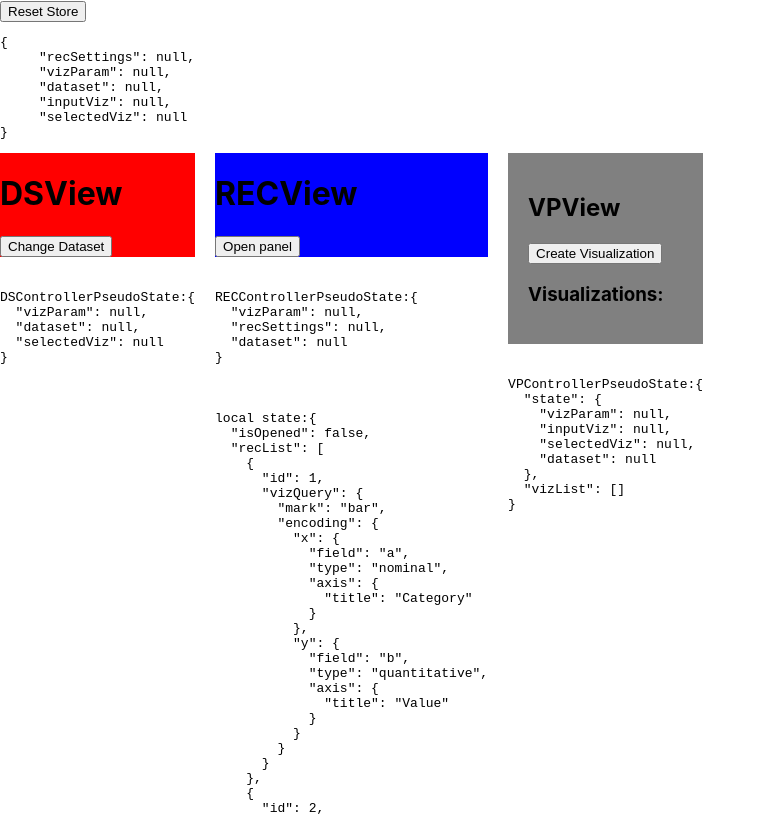
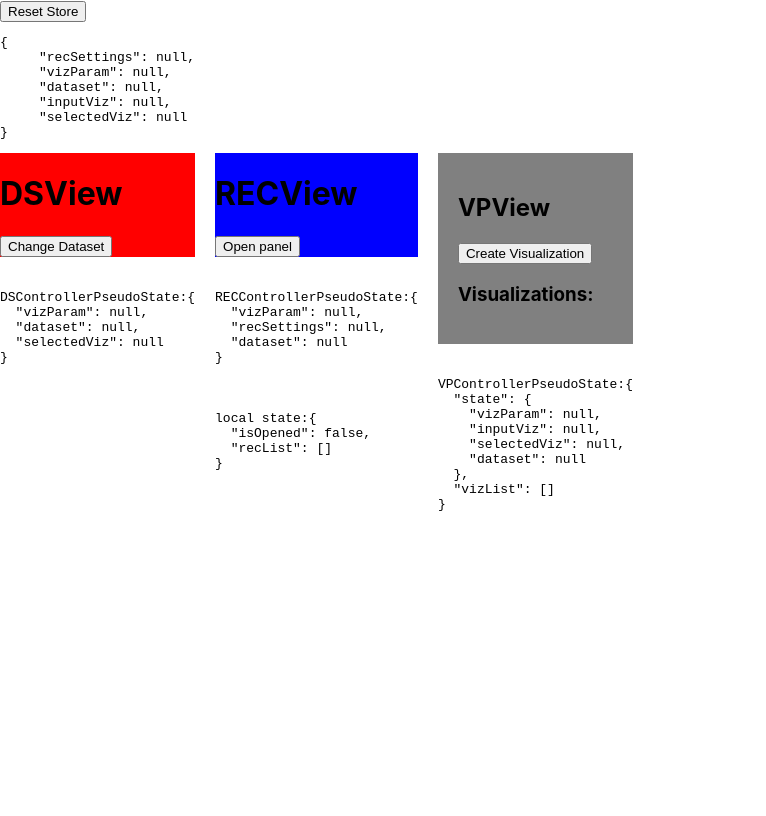
Before and after one commit to Tthide/VizREvent, a React (Create React App) app in the folder vizrevent/: page / in a window 1280 px wide. Shown: the top 816 px of the page, without its empty margins (0-766 px from the left). Built offline with nearby package versions, Linux system fonts and the light colour scheme.

Commit message:
integrated Draco into RECController

```diff
--- a/vizrevent/src/RECommender/RECController.js
+++ b/vizrevent/src/RECommender/RECController.js
@@ -1,6 +1,8 @@
 import React, { useEffect, useState } from 'react'
 import RECView from './RECView'
 import { useStoreSelector } from '../Store/VizreventStore';
+import DracoRecProcess from './DracoUtils';
+import { v4 as uuidv4 } from 'uuid';
 
 
 
@@ -15,47 +17,34 @@ const RECController = () => {
 
     //Creating local state
     const [isOpened, setIsOpened] = useState(false);
-    const [recList, setRecList] = useState([
-        {
-            id: 1, vizQuery: {
-                mark: "bar",
-                encoding: {
-                    x: { field: "a", type: "nominal", axis: { title: "Category" } },
-                    y: { field: "b", type: "quantitative", axis: { title: "Value" } }
-                },
-
-            }
-        },
-        {
-            id: 2, vizQuery: {
-                mark: "point",
-                encoding: {
-                    x: { field: "a", type: "nominal", axis: { title: "Category" } },
-                    y: { field: "b", type: "quantitative", axis: { title: "Value" } }
-                }
-            }
-        },
-        {
-            id: 3, vizQuery: {
-                mark: "line",
-                encoding: {
-                    x: { field: "a", type: "nominal", axis: { title: "Category" } },
-                    y: { field: "b", type: "quantitative", axis: { title: "Value" } }
-                }
-            }
-        }]); //example values
+    const [recList, setRecList] = useState([]); //example values
 
     //function that actually computes the recommendation
-    const recCompute = (recList, vizParam, recSettings, dataset) => {
+    const recCompute = async (recList, vizParam, recSettings, dataset) => {
 
-        const newRecList = recList.map(item => ({
-            ...item,
-            vizQuery: { ...item.vizQuery, iterationNumber: item.vizQuery.iterationNumber + 1 },
-        }));
+        try {
+            // Call DracoRecProcess with the dataset
+            const solutionSet = await DracoRecProcess(dataset);
 
-        //example output
+            console.log(solutionSet);
+            // Update recList based on the solutionSet
+            const newRecList = solutionSet.specs.map(item => (
+                //the draco spec output doesn't the contain the dataset input in the prepareData, therefore we have to update this here
+                //And because Draco and Vega-Lite require different data property format, we also change it to fit Vega-Lite
+                item.data={
+                    values: state.dataset
+                },
+                {
+                id: uuidv4(),
+                vizQuery: item,
+                // You can use solutionSet to update the vizQuery or other properties
+            }));
 
-        return newRecList;
+            return newRecList;
+        } catch (error) {
+            console.error('Error computing recommendations:', error);
+            return recList; // Return the original recList in case of error
+        }
         /* recommendation provided in the past could influence futur recommendation here (be mindfull of infinite recursive loops)
         const newRecSettings="";
         dispatch.setRecSettings(newRecSettings)*/
@@ -85,7 +74,12 @@ const RECController = () => {
     // Use useEffect to update recList when store properties change
     useEffect(() => {
         if (isOpened) {
-            setRecList(prevRecList => recCompute(prevRecList, state.vizParam, state.recSettings, state.dataset));
+            const computeRecommendations = async () => {
+                const newRecList = await recCompute(recList, state.vizParam, state.recSettings, state.dataset);
+                setRecList(newRecList);
+            };
+
+            computeRecommendations();
         }
     }, [isOpened, state.vizParam, state.recSettings, state.dataset]);
 
```
